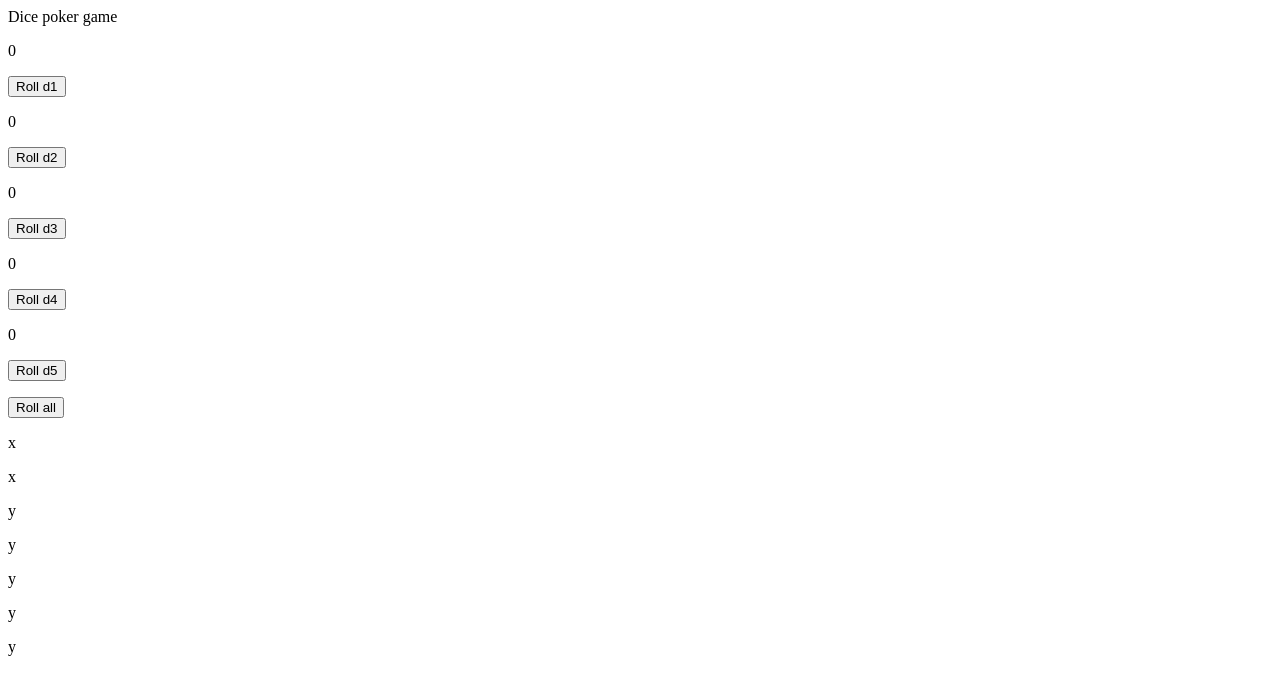
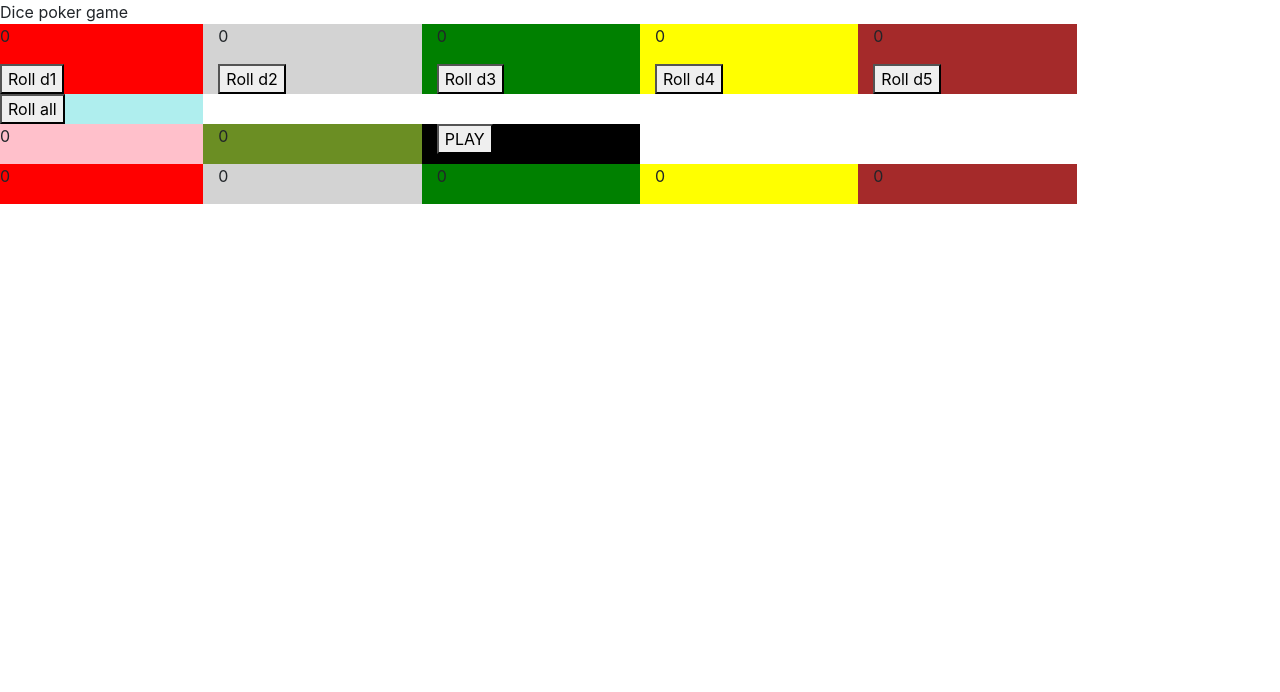
Before and after one commit to Josht114/DicePokerGame, a plain HTML site: page public_html/dicePokerHTML.html in a window 1280 px wide. Drawn offline with nearby package versions, Linux system fonts and the light colour scheme.

Commit message:
Added bootstrap grid

```diff
--- a/public_html/dicePokerHTML.html
+++ b/public_html/dicePokerHTML.html
@@ -10,6 +10,17 @@ and open the template in the editor.
     <title>TODO supply a title</title>
     <meta charset="UTF-8">
     <meta name="viewport" content="width=device-width, initial-scale=1.0">
+
+    <link rel="stylesheet" href="https://stackpath.bootstrapcdn.com/bootstrap/4.1.1/css/bootstrap.min.css" integrity="sha384-WskhaSGFgHYWDcbwN70/dfYBj47jz9qbsMId/iRN3ewGhXQFZCSftd1LZCfmhktB"
+        crossorigin="anonymous">
+    <script src="https://code.jquery.com/jquery-3.3.1.slim.min.js" integrity="sha384-q8i/X+965DzO0rT7abK41JStQIAqVgRVzpbzo5smXKp4YfRvH+8abtTE1Pi6jizo"
+        crossorigin="anonymous"></script>
+    <script src="https://cdnjs.cloudflare.com/ajax/libs/popper.js/1.14.3/umd/popper.min.js" integrity="sha384-ZMP7rVo3mIykV+2+9J3UJ46jBk0WLaUAdn689aCwoqbBJiSnjAK/l8WvCWPIPm49"
+        crossorigin="anonymous"></script>
+    <script src="https://stackpath.bootstrapcdn.com/bootstrap/4.1.1/js/bootstrap.min.js" integrity="sha384-smHYKdLADwkXOn1EmN1qk/HfnUcbVRZyYmZ4qpPea6sjB/pTJ0euyQp0Mk8ck+5T"
+        crossorigin="anonymous"></script>
+
+
 </head>
 
 <body>
@@ -20,10 +31,16 @@ and open the template in the editor.
     <div>Dice poker game</div>
 
 
+    <div class="row">
+        <div class="col-sm-2" style="background-color:red;">
 
             <p id="playerHand1"></p>
 
             <button type="button" onclick="rollDie(1)">Roll d1</button>
+
+
+        </div>
+        <div class="col-sm-2" style="background-color:lightgray;">
 
 
             <p id="playerHand2"></p>
@@ -31,43 +48,111 @@ and open the template in the editor.
             <button type="button" onclick="rollDie(2)">Roll d2</button>
 
 
+        </div>
+
+        <div class="col-sm-2" style="background-color:green;">
+
             <p id="playerHand3"></p>
 
             <button type="button" onclick="rollDie(3)">Roll d3</button>
+
+        </div>
+        <div class="col-sm-2" style="background-color:yellow;">
 
             <p id="playerHand4"></p>
 
             <button type="button" onclick="rollDie(4)">Roll d4</button>
 
+
+        </div>
+
+
+        <div class="col-sm-2" style="background-color:brown;">
+
             <p id="playerHand5"></p>
 
             <button type="button" onclick="rollDie(5)">Roll d5</button>
 
-    <p></p>
+        </div>
+    </div>
+
+
+
+    <div class="row">
+        <div class="col-sm-2" style="background-color:paleturquoise;">
 
             <button type="button" onclick="rollAllDice()">Roll all</button>
 
 
-    <p id="centerHand1">x</p>
+        </div>
+    </div>
 
 
 
-    <p id="centerHand2">x</p>
+    <div class="row">
 
-    <p id="opponentHand1">y</p>
+        <div class="col-sm-2" style="background-color:pink;">
+            <p id="centerHand1"></p>
+        </div>
+
+        <div class="col-sm-2" style="background-color:olivedrab;">
+            <p id="centerHand2"></p>
+        </div>
+
+
+
+        <div class="col-sm-2" style="background-color:black;">
+                <button type="button" onclick="">PLAY</button>
+        </div>
+
+    </div>
+
+
+    <div class="row">
+            <div class="col-sm-2" style="background-color:red;">
+
+                <p id="opponentHand1"></p>
+
+
+
+
+            </div>
+            <div class="col-sm-2" style="background-color:lightgray;">
+
 
                 <p id="opponentHand2">y</p>
 
+
+
+            </div>
+
+            <div class="col-sm-2" style="background-color:green;">
+
                 <p id="opponentHand3">y</p>
 
+
+            </div>
+            <div class="col-sm-2" style="background-color:yellow;">
+
                 <p id="opponentHand4">y</p>
+
+
+
+            </div>
+
+
+            <div class="col-sm-2" style="background-color:brown;">
 
                 <p id="opponentHand5">y</p>
 
 
+            </div>
+        </div>
 
     <script>
-          updateDiceUI();
+
+        updateAllDie();
+
     </script>
 
 
--- a/public_html/dicePokerScript.js
+++ b/public_html/dicePokerScript.js
@@ -13,8 +13,13 @@ var OpponentDice3 = 0;
 var OpponentDice4 = 0;
 var OpponentDice5 = 0;
 
-var playerHand = [playerDice1, playerDice2, playerDice3, playerDice4, playerDice5];
-
+var playerHand = [
+  playerDice1,
+  playerDice2,
+  playerDice3,
+  playerDice4,
+  playerDice5
+];
 
 function updateDiceUI() {
   document.getElementById("playerHand1").innerHTML = playerDice1;
@@ -24,24 +29,29 @@ function updateDiceUI() {
   document.getElementById("playerHand5").innerHTML = playerDice5;
 }
 
+function updateCenterDiceUI() {
+  document.getElementById("centerHand1").innerHTML = centerDice1;
+  document.getElementById("centerHand2").innerHTML = centerDice2;
+}
+
+function updateOpponentDiceUI() {
+  document.getElementById("opponentHand1").innerHTML = OpponentDice1;
+  document.getElementById("opponentHand2").innerHTML = OpponentDice2;
+  document.getElementById("opponentHand3").innerHTML = OpponentDice3;
+  document.getElementById("opponentHand4").innerHTML = OpponentDice4;
+  document.getElementById("opponentHand5").innerHTML = OpponentDice5;
+}
+
+
+function updateAllDie()
+{
+  updateDiceUI();
+  updateCenterDiceUI();
+  updateOpponentDiceUI();
+}
+
 function diceRoll() {
   return Math.floor(Math.random() * 6 + 1);
-}
-
-function rollAllDiceLoop() {
-  var i;
-  for (i = 0; i < playerHand2.length; i++) {
-    playerHand[i] = diceRoll();
-
-    console.log(playerHand2);
-    console.log(playerDice1);
-    console.log(playerDice2);
-    console.log(playerDice3);
-    console.log(playerDice4);
-    console.log(playerDice5);
-  }
-  updateDiceUI();
-  console.log("update");
 }
 
 function rollAllDice() {
@@ -74,3 +84,18 @@ function rollDie(dice) {
 
   updateDiceUI();
 }
+
+function rollAllDiceLoop() {
+  var i;
+  for (i = 0; i < playerHand.length; i++) {
+    playerHand[i] = diceRoll();
+    console.log(playerHand);
+    console.log(playerDice1);
+    console.log(playerDice2);
+    console.log(playerDice3);
+    console.log(playerDice4);
+    console.log(playerDice5);
+  }
+  updateDiceUI();
+  console.log("update");
+}
```
Lines whose indentation alone changed are shown as unchanged.
